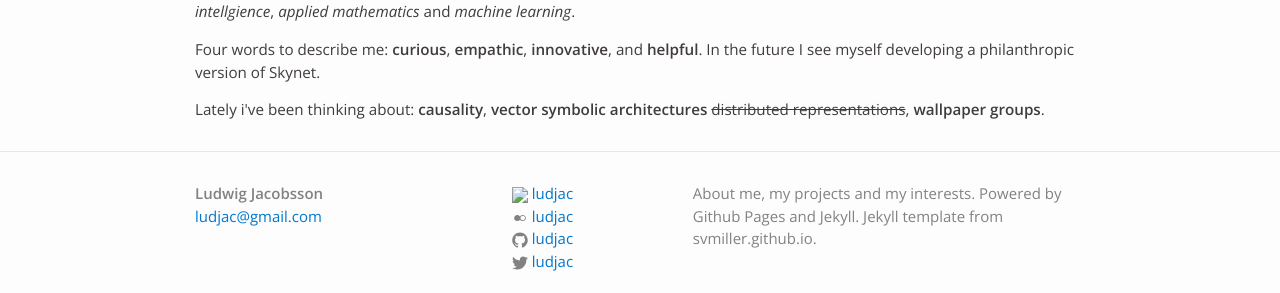
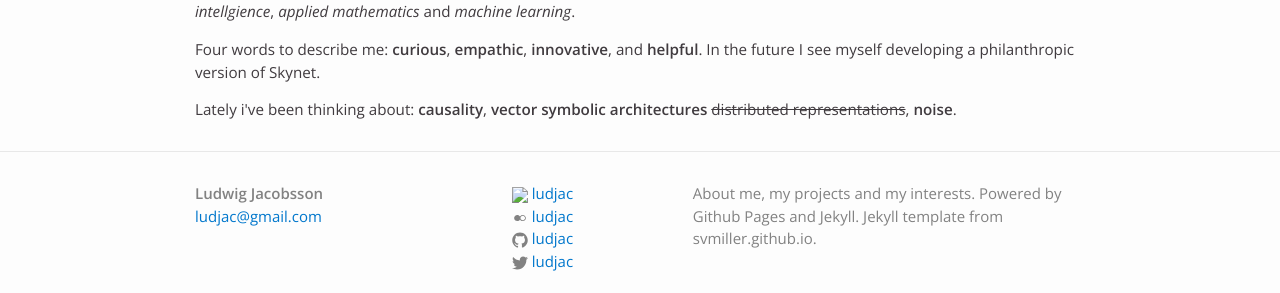
Before and after one commit to ludjac/ludjac.github.io, a Jekyll site: the page built from index.html, in a window 1280 px wide. Shown: the part 254-547 px from the top of the page. Built offline with Jekyll 4.4.1, drawn with Linux system fonts in a browser that asks for light colours.

Commit message:
Update index.html

```diff
--- a/index.html
+++ b/index.html
@@ -13,5 +13,5 @@
 
 <p>Four words to describe me: <b>curious</b>, <b>empathic</b>, <b>innovative</b>, and <b>helpful</b>. In the future I see myself developing a philanthropic version of Skynet. </p>
 
-Lately i've been thinking about: <b>causality</b>, <b>vector symbolic architectures</b> <del>distributed representations</del>, <b>wallpaper groups</b>.
+Lately i've been thinking about: <b>causality</b>, <b>vector symbolic architectures</b> <del>distributed representations</del>, <b>noise</b>.
 </div>
```
